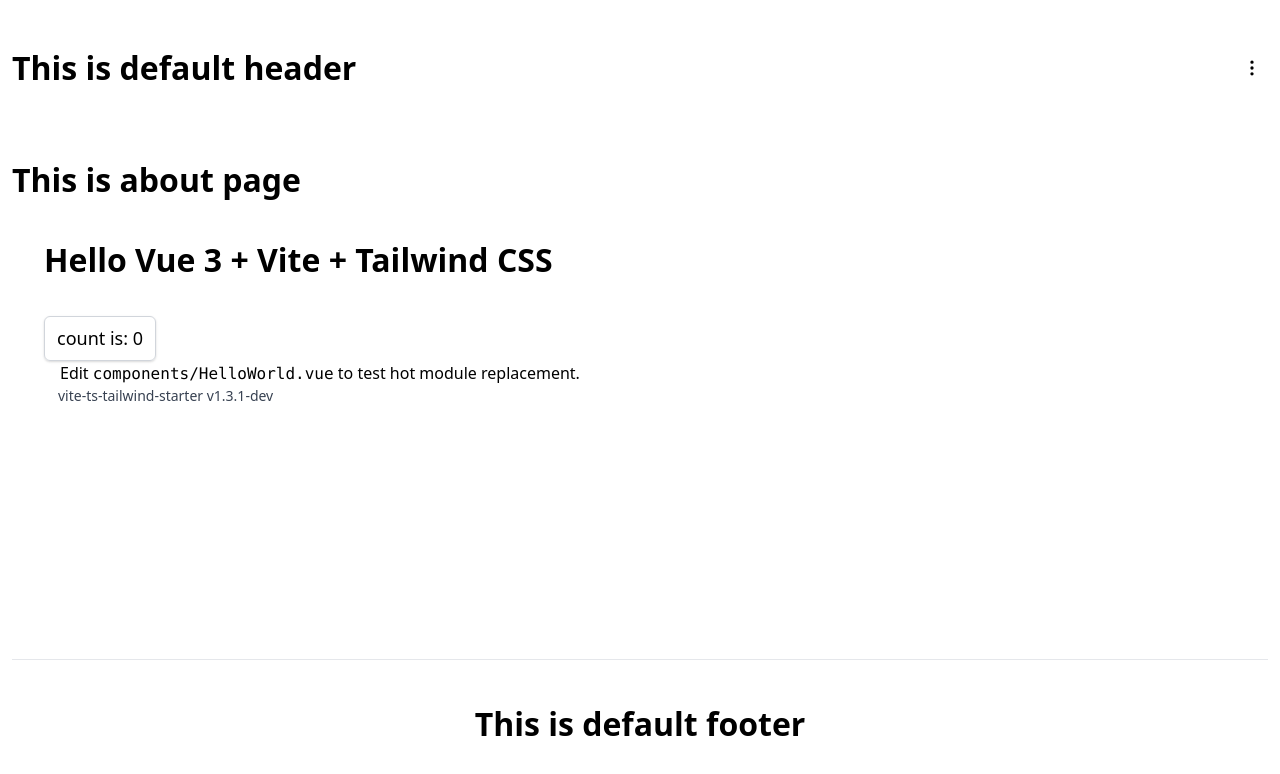
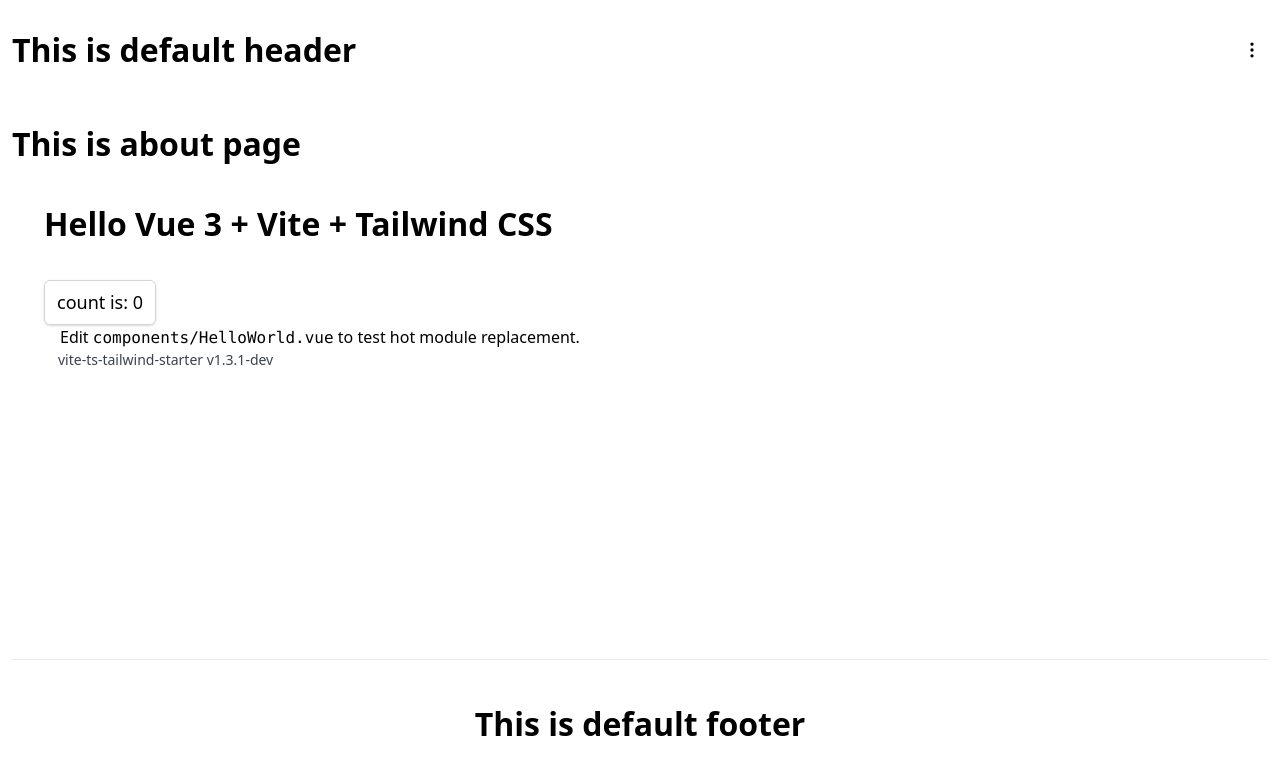
Before and after one commit to wasiliev96/vtf-starter, a Vue app: page /about in a window 1280 px wide. Shown: the top 774 px of the page. Built offline with nearby package versions, Linux system fonts and the light colour scheme.

Commit message:
logo sizing fix

```diff
--- a/src/components/layout/default/DefaultHeader.vue
+++ b/src/components/layout/default/DefaultHeader.vue
@@ -1,7 +1,7 @@
 <template>
   <header class="flex justify-between">
     <div class="header-branding">
-      <h1 class="text-center">This is default header</h1>
+      <h1 class="text-center leading-3">This is default header</h1>
     </div>
     <div class="header-nav flex items-center">
       <main-navigation />
```
